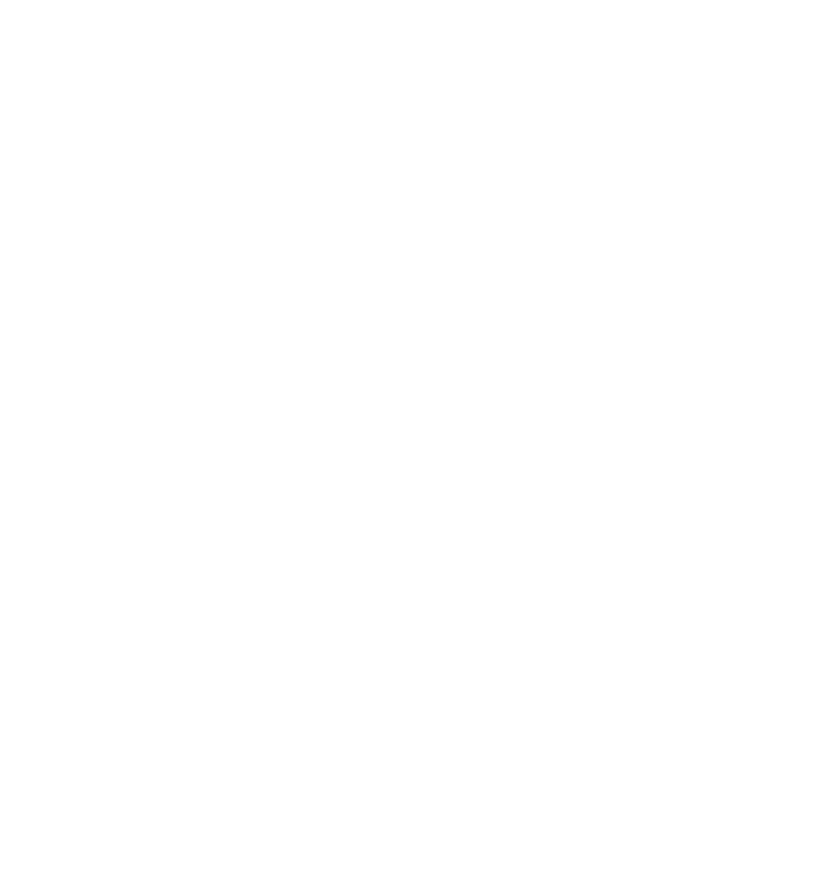
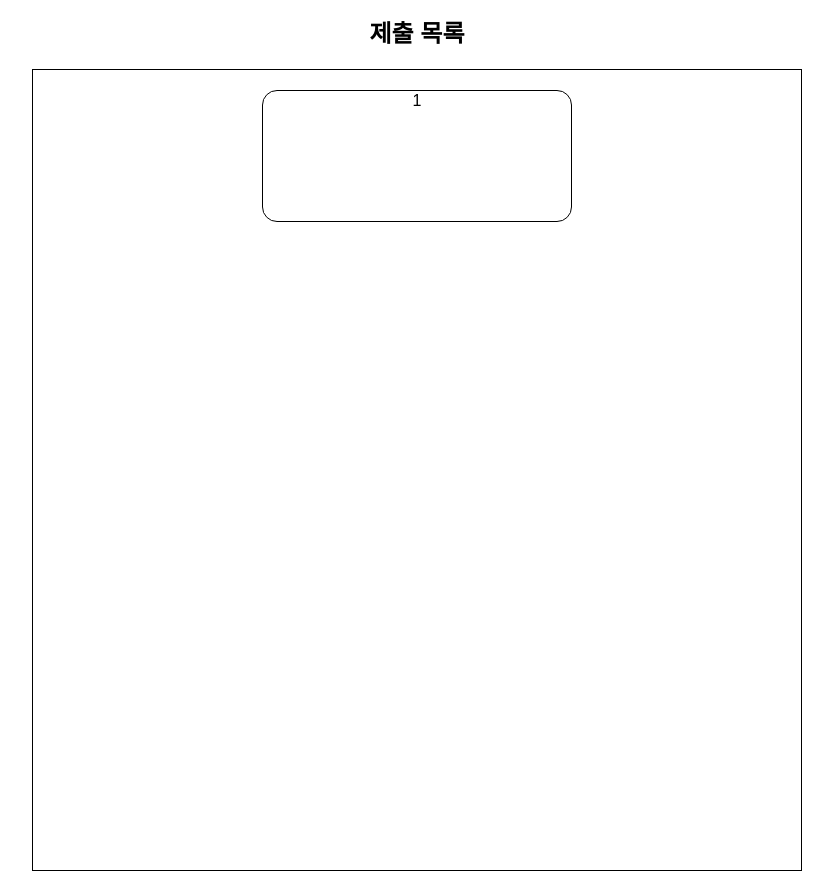
Before and after one commit to wanted-Team4/wanted-codestates-project-4-7, a React (Create React App) app: page /submission in a window 1280 px wide. Before the commit this address had no page. Shown: the whole page, without its empty margins (223-1056 px from the left). Before the commit the page ends 800 px from the top, so only its background shows below. Built offline with nearby package versions, Linux system fonts and the light colour scheme.

Commit message:
:sparkles: feat modal 및 제출목록layout

```diff
--- a/src/App.js
+++ b/src/App.js
@@ -1,6 +1,7 @@
-import styled from "styled-components";
-import { BrowserRouter, Route, Routes } from "react-router-dom";
-import Home from "./Page/Home";
+import styled from 'styled-components';
+import { BrowserRouter, Route, Routes } from 'react-router-dom';
+import Home from './Page/Home';
+import Submission from './Page/Submission';
 
 const App = () => {
   return (
@@ -8,7 +9,8 @@ const App = () => {
       <BrowserRouter>
         <Container>
           <Routes>
-            <Route exact path="/" element={<Home />} />
+            <Route exact path='/' element={<Home />} />
+            <Route exact path='/submission' element={<Submission />} />
           </Routes>
         </Container>
       </BrowserRouter>
--- /dev/null
+++ b/src/Page/Submission.js
@@ -0,0 +1,49 @@
+import { useState } from 'react';
+import styled from 'styled-components';
+import Modal from '../components/modal';
+const Submission = () => {
+  const [toggle, setToggle] = useState(false);
+
+  const modalSwitch = () => {
+    setToggle(!toggle);
+  };
+
+  return (
+    <Container>
+      <Title>제출 목록</Title>
+      <ContentBox>
+        <Box onClick={modalSwitch}>1</Box>
+        {toggle && <Modal modalSwitch={modalSwitch} />}
+      </ContentBox>
+    </Container>
+  );
+};
+export default Submission;
+
+const Container = styled.div`
+  display: flex;
+  flex-direction: column;
+  justify-content: center;
+  align-items: center;
+`;
+
+const Title = styled.h2``;
+
+const ContentBox = styled.div`
+  display: flex;
+  flex-direction: column;
+  align-items: center;
+  justify-content: flex-start;
+  border: 1px solid black;
+  width: 60%;
+  height: 100vh;
+`;
+
+const Box = styled.div`
+  border: 1px solid black;
+  text-align: center;
+  width: 40%;
+  height: 130px;
+  margin: 20px 0 20px 0;
+  border-radius: 15px;
+`;
--- /dev/null
+++ b/src/components/modal.js
@@ -0,0 +1,112 @@
+import { useEffect, useState } from 'react';
+import styled from 'styled-components';
+
+const Modal = ({ modalSwitch }) => {
+  const [data, setData] = useState([
+    {
+      id: 'name',
+      type: 'text',
+      required: true,
+      label: '이름',
+      placeholder: '주민등록상 이름 입력',
+    },
+  ]);
+  const onCloseModal = (e) => {
+    if (e.target === e.currentTarget) {
+      modalSwitch();
+    }
+  }; // 모달 창을 제외한 화면을 눌렀을시에 모달창을 닫기위한 이벤트
+
+  useEffect(() => {
+    document.body.style.cssText = `
+      position: fixed;
+      top: -${window.scrollY}px;
+      overflow-y: scroll;
+      width: 100%;`;
+    return () => {
+      const scrollY = document.body.style.top;
+      document.body.style.cssText = '';
+      window.scrollTo(0, parseInt(scrollY || '0', 10) * -1);
+    };
+  }, []); // 모달을 제외한 스크린의 스크롤을 막기위한 이벤트
+
+  return (
+    <Modaldim onClick={onCloseModal}>
+      <ModalBox>
+        <ModalItem>
+          <button onClick={onCloseModal}>X</button>
+          {data.map((item, i) => {
+            return (
+              <>
+                {item.id ? (
+                  <>
+                    <Box key={item.id}>
+                      <p className='value'>{item.label}</p>
+                      <p className='text'>고양이</p>
+                    </Box>
+                  </>
+                ) : null}
+              </>
+            );
+          })}
+        </ModalItem>
+      </ModalBox>
+    </Modaldim>
+  );
+};
+
+export default Modal;
+
+const Modaldim = styled.div`
+  position: fixed;
+  top: 0;
+  left: 0;
+  overflow: hidden;
+  background-color: rgba(0, 0, 0, 0.4);
+  width: 100%;
+  height: 100vh;
+`;
+
+const ModalBox = styled.div`
+  width: 602px;
+  height: 754px;
+  background-color: #fff;
+  // Modal 창 브라우저 가운데로 조정
+  position: absolute;
+  left: 50%;
+  top: 50%;
+  transform: translate(-50%, -50%);
+  z-index: 100;
+  overflow: hidden;
+  border-radius: 30px;
+`;
+
+const ModalItem = styled.div`
+  margin: 0 auto;
+  position: relative;
+  top: 10%;
+  width: 511px;
+  height: 547px;
+  font-size: 12px;
+  height: calc(100vh - 400px);
+  overflow-y: scroll;
+  scrollbar-width: 0px;
+  padding: 0 0.5em;
+  line-height: 30px;
+`;
+
+const Box = styled.div`
+  text-align: start;
+  border-bottom: 1px solid #333;
+
+  .value {
+    font-size: 16px;
+    margin-bottom: 5px;
+  }
+  .text {
+    margin-left: 10px;
+    font-size: 16px;
+    color: black;
+    font-weight: bold;
+  }
+`;
```
